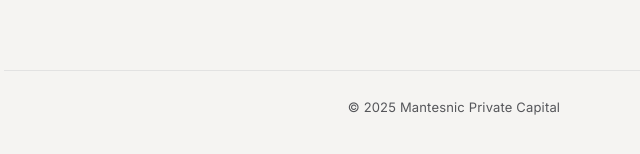
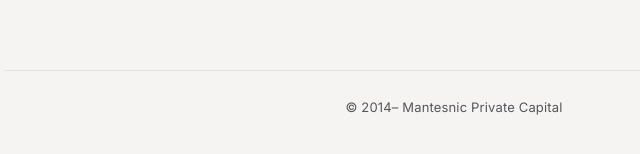
Before and after one commit to HKMATRIX/mantesnic-site, a plain HTML site: page contact.html in a window 1280 px wide. Shown: the part 844-998 px from the top of the page, 186-826 px from the left. Drawn offline with nearby package versions, Linux system fonts and the light colour scheme.

Commit message:
Update contact.html

```diff
--- a/contact.html
+++ b/contact.html
@@ -117,7 +117,7 @@
 
     <!-- Footer -->
     <footer>
-      © <span id="y"></span> Mantesnic Private Capital
+      © 2014–<span id="year"></span> Mantesnic Private Capital
     </footer>
   </div>
 
```
